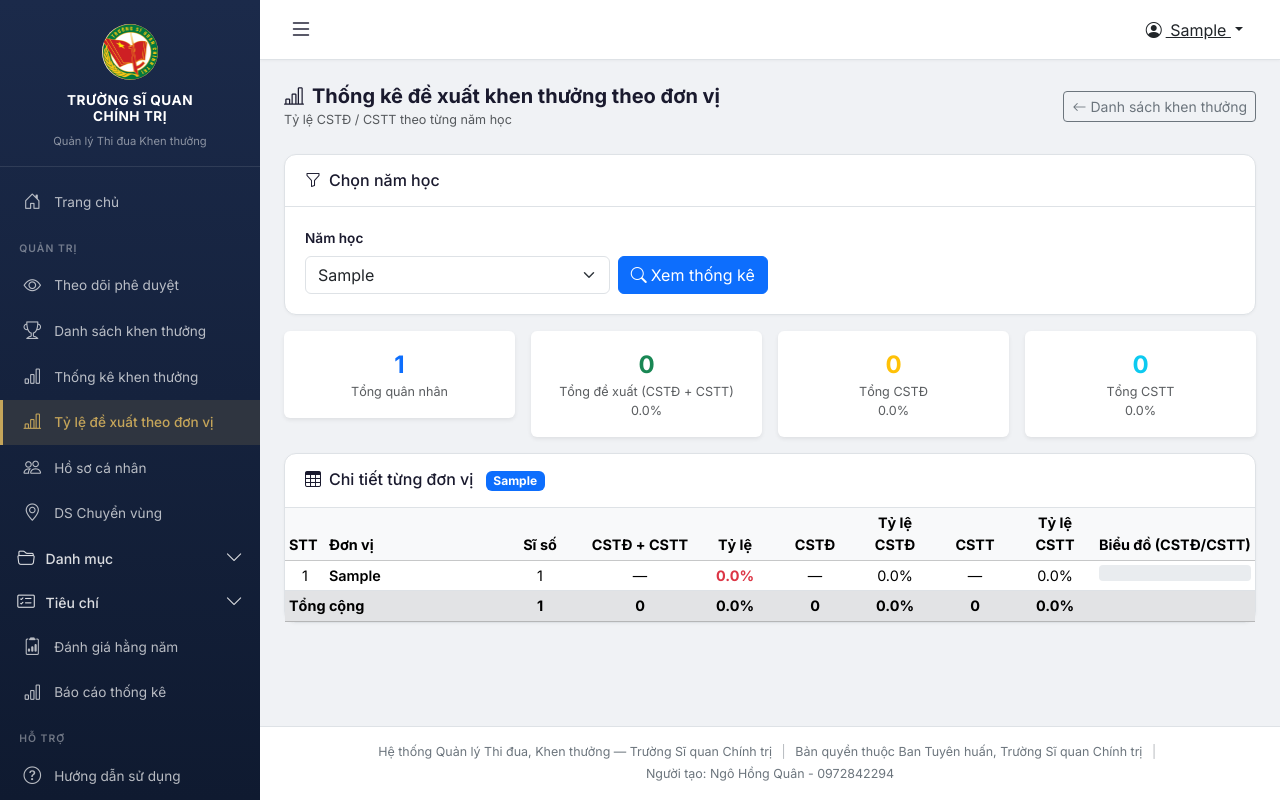
After one commit to DoanVan-arch/QL_THIDUAKHENTHUONG, a Flask app: page /admin/don-vi-stats in a window 1280 px wide. The commit adds this page. Run offline with Flask 3, Linux system fonts and the light colour scheme; a user stored in the database is signed in; tables that the repository leaves empty hold one stand-in row (values such as "Sample post"); some libraries are stand-ins or nearby versions.

Commit message:
modified:   app/__init__.py 	modified:   app/__pycache__/__init__.cpython-39.pyc 	modified:   app/routes/__pycache__/admin.cpython-39.pyc 	modified:   app/routes/admin.py 	new file:   app/templates/admin/don_vi_stats.html 	modified:   app/templates/admin/personnel_detail.html 	modified:   app/templates/admin/reward_list.html 	modified:   app/templates/base.html 	modified:   app/templates/personnel/detail.html

```diff
--- a/app/routes/admin.py
+++ b/app/routes/admin.py
@@ -1230,6 +1230,89 @@ def reward_stats():
                            searched=searched)
 
 
+@admin_bp.route('/don-vi-stats')
+@login_required
+@admin_or_reward_viewer_required
+def don_vi_stats():
+    """Thống kê tỷ lệ đề xuất khen thưởng của từng đơn vị theo năm học."""
+    # Năm học options
+    nam_hoc_list = [r[0] for r in db.session.query(DeXuat.nam_hoc).filter(
+        DeXuat.nam_hoc.isnot(None)
+    ).distinct().order_by(DeXuat.nam_hoc.desc()).all() if r[0]]
+
+    nam_hoc_filter = request.args.get('nam_hoc', '')
+    if not nam_hoc_filter and nam_hoc_list:
+        nam_hoc_filter = nam_hoc_list[0]
+
+    stats = []
+    if nam_hoc_filter:
+        don_vi_list = DonVi.query.filter_by(is_active=True).order_by(DonVi.thu_tu, DonVi.ten_don_vi).all()
+
+        # Pre-fetch DeXuatChiTiet for this nam_hoc (exclude NHAP drafts)
+        submitted_statuses = [
+            TrangThaiDeXuat.CHO_DUYET.value,
+            TrangThaiDeXuat.DANG_DUYET.value,
+            TrangThaiDeXuat.HOI_DONG.value,
+            TrangThaiDeXuat.PHE_DUYET_CUOI.value,
+        ]
+        # Also include approved/rejected to count all submitted
+        all_non_draft = submitted_statuses + [TrangThaiDeXuat.TU_CHOI.value]
+
+        from sqlalchemy import and_
+        rows = db.session.query(
+            DeXuatChiTiet.quan_nhan_id,
+            DeXuatChiTiet.loai_danh_hieu,
+            DeXuat.don_vi_id,
+        ).join(DeXuat, DeXuatChiTiet.de_xuat_id == DeXuat.id).filter(
+            DeXuat.nam_hoc == nam_hoc_filter,
+            DeXuat.trang_thai.in_(all_non_draft),
+            DeXuatChiTiet.quan_nhan_id.isnot(None),
+        ).all()
+
+        # Build per-donvi lookup: {dv_id: {qn_id: set(loai_danh_hieu)}}
+        from collections import defaultdict
+        dv_qn_map = defaultdict(lambda: defaultdict(set))
+        for qn_id, loai_dh, dv_id in rows:
+            if loai_dh:
+                dv_qn_map[dv_id][qn_id].add(loai_dh)
+
+        for dv in don_vi_list:
+            total_qn = dv.quan_nhans.count()
+            qn_map = dv_qn_map.get(dv.id, {})
+
+            # Count CSTD (Chiến sĩ thi đua) and CSTT (Chiến sĩ tiên tiến)
+            cstd_label = LoaiDanhHieu.CHIEN_SI_THI_DUA.value
+            cstt_label = LoaiDanhHieu.CHIEN_SI_TIEN_TIEN.value
+
+            # A person may be nominated for multiple danh hieu; count each separately
+            cstd_count = sum(1 for danh_hieus in qn_map.values() if cstd_label in danh_hieus)
+            cstt_count = sum(1 for danh_hieus in qn_map.values() if cstt_label in danh_hieus)
+            # Total unique nominated (either CSTD or CSTT)
+            total_nom = sum(1 for danh_hieus in qn_map.values()
+                            if cstd_label in danh_hieus or cstt_label in danh_hieus)
+
+            def pct(num, denom):
+                if not denom:
+                    return None
+                return round(num * 100 / denom, 1)
+
+            stats.append({
+                'don_vi': dv,
+                'total_qn': total_qn,
+                'total_nom': total_nom,
+                'cstd_count': cstd_count,
+                'cstt_count': cstt_count,
+                'total_pct': pct(total_nom, total_qn),
+                'cstd_pct': pct(cstd_count, total_qn),
+                'cstt_pct': pct(cstt_count, total_qn),
+            })
+
+    return render_template('admin/don_vi_stats.html',
+                           nam_hoc_list=nam_hoc_list,
+                           nam_hoc_filter=nam_hoc_filter,
+                           stats=stats)
+
+
 @admin_bp.route('/reward-list')
 @login_required
 @admin_or_reward_viewer_required
--- /dev/null
+++ b/app/templates/admin/don_vi_stats.html
@@ -0,0 +1,182 @@
+{% extends "base.html" %}
+{% block title %}Thống kê tỷ lệ đề xuất theo đơn vị{% endblock %}
+
+{% block content %}
+<div class="page-header">
+    <div>
+        <h4><i class="bi bi-bar-chart-line me-2"></i>Thống kê đề xuất khen thưởng theo đơn vị</h4>
+        <small class="text-muted">Tỷ lệ CSTĐ / CSTT theo từng năm học</small>
+    </div>
+    <a href="{{ url_for('admin.reward_list') }}" class="btn btn-outline-secondary btn-sm">
+        <i class="bi bi-arrow-left me-1"></i>Danh sách khen thưởng
+    </a>
+</div>
+
+<!-- Filter -->
+<div class="card-section mb-3">
+    <div class="card-header-custom">
+        <h6 class="mb-0"><i class="bi bi-funnel me-2"></i>Chọn năm học</h6>
+    </div>
+    <div class="card-body-custom">
+        <form method="GET" class="row g-2 align-items-end">
+            <div class="col-md-4">
+                <label class="form-label fw-semibold">Năm học</label>
+                <select class="form-select" name="nam_hoc">
+                    <option value="">-- Tất cả năm học --</option>
+                    {% for nh in nam_hoc_list %}
+                    <option value="{{ nh }}" {% if nam_hoc_filter == nh %}selected{% endif %}>{{ nh }}</option>
+                    {% endfor %}
+                </select>
+            </div>
+            <div class="col-auto">
+                <button type="submit" class="btn btn-primary">
+                    <i class="bi bi-search me-1"></i>Xem thống kê
+                </button>
+            </div>
+        </form>
+    </div>
+</div>
+
+{% if stats %}
+<!-- Summary totals -->
+{% set grand_qn = stats | sum(attribute='total_qn') %}
+{% set grand_nom = stats | sum(attribute='total_nom') %}
+{% set grand_cstd = stats | sum(attribute='cstd_count') %}
+{% set grand_cstt = stats | sum(attribute='cstt_count') %}
+<div class="row g-3 mb-3">
+    <div class="col-md-3">
+        <div class="card text-center border-0 shadow-sm">
+            <div class="card-body py-3">
+                <div class="fs-4 fw-bold text-primary">{{ grand_qn }}</div>
+                <div class="text-muted small">Tổng quân nhân</div>
+            </div>
+        </div>
+    </div>
+    <div class="col-md-3">
+        <div class="card text-center border-0 shadow-sm">
+            <div class="card-body py-3">
+                <div class="fs-4 fw-bold text-success">{{ grand_nom }}</div>
+                <div class="text-muted small">Tổng đề xuất (CSTĐ + CSTT)</div>
+                <div class="text-muted small">{{ '%.1f'|format(grand_nom * 100 / grand_qn) if grand_qn else '—' }}%</div>
+            </div>
+        </div>
+    </div>
+    <div class="col-md-3">
+        <div class="card text-center border-0 shadow-sm">
+            <div class="card-body py-3">
+                <div class="fs-4 fw-bold text-warning">{{ grand_cstd }}</div>
+                <div class="text-muted small">Tổng CSTĐ</div>
+                <div class="text-muted small">{{ '%.1f'|format(grand_cstd * 100 / grand_qn) if grand_qn else '—' }}%</div>
+            </div>
+        </div>
+    </div>
+    <div class="col-md-3">
+        <div class="card text-center border-0 shadow-sm">
+            <div class="card-body py-3">
+                <div class="fs-4 fw-bold text-info">{{ grand_cstt }}</div>
+                <div class="text-muted small">Tổng CSTT</div>
+                <div class="text-muted small">{{ '%.1f'|format(grand_cstt * 100 / grand_qn) if grand_qn else '—' }}%</div>
+            </div>
+        </div>
+    </div>
+</div>
+
+<!-- Per-unit table -->
+<div class="card-section">
+    <div class="card-header-custom d-flex justify-content-between align-items-center">
+        <h6 class="mb-0">
+            <i class="bi bi-table me-2"></i>Chi tiết từng đơn vị
+            {% if nam_hoc_filter %}<span class="badge bg-primary ms-2">{{ nam_hoc_filter }}</span>{% endif %}
+        </h6>
+    </div>
+    <div class="card-body-custom p-0">
+        <div class="table-responsive">
+            <table class="table table-hover table-sm mb-0">
+                <thead class="table-light">
+                    <tr>
+                        <th style="width:40px">STT</th>
+                        <th>Đơn vị</th>
+                        <th class="text-center" style="width:90px">Sĩ số</th>
+                        <th class="text-center" style="width:110px">CSTĐ + CSTT</th>
+                        <th class="text-center" style="width:80px">Tỷ lệ</th>
+                        <th class="text-center" style="width:80px">CSTĐ</th>
+                        <th class="text-center" style="width:80px">Tỷ lệ CSTĐ</th>
+                        <th class="text-center" style="width:80px">CSTT</th>
+                        <th class="text-center" style="width:80px">Tỷ lệ CSTT</th>
+                        <th style="width:160px">Biểu đồ (CSTĐ/CSTT)</th>
+                    </tr>
+                </thead>
+                <tbody>
+                    {% for row in stats %}
+                    <tr {% if not row.total_qn %}class="text-muted"{% endif %}>
+                        <td class="text-center">{{ loop.index }}</td>
+                        <td class="fw-semibold">{{ row.don_vi.ten_don_vi }}</td>
+                        <td class="text-center">{{ row.total_qn or '—' }}</td>
+                        <td class="text-center">
+                            {% if row.total_nom %}
+                            <span class="badge bg-success">{{ row.total_nom }}</span>
+                            {% else %}—{% endif %}
+                        </td>
+                        <td class="text-center fw-bold
+                            {% if row.total_pct is not none %}
+                                {% if row.total_pct >= 80 %}text-success
+                                {% elif row.total_pct >= 50 %}text-warning
+                                {% else %}text-danger{% endif %}
+                            {% endif %}">
+                            {{ ('%.1f%%'|format(row.total_pct)) if row.total_pct is not none else '—' }}
+                        </td>
+                        <td class="text-center">
+                            {% if row.cstd_count %}<span class="badge bg-warning text-dark">{{ row.cstd_count }}</span>
+                            {% else %}—{% endif %}
+                        </td>
+                        <td class="text-center">
+                            {{ ('%.1f%%'|format(row.cstd_pct)) if row.cstd_pct is not none else '—' }}
+                        </td>
+                        <td class="text-center">
+                            {% if row.cstt_count %}<span class="badge bg-info text-dark">{{ row.cstt_count }}</span>
+                            {% else %}—{% endif %}
+                        </td>
+                        <td class="text-center">
+                            {{ ('%.1f%%'|format(row.cstt_pct)) if row.cstt_pct is not none else '—' }}
+                        </td>
+                        <td>
+                            {% if row.total_qn %}
+                            {% set cstd_w = ((row.cstd_count / row.total_qn) * 100)|round(1) %}
+                            {% set cstt_w = ((row.cstt_count / row.total_qn) * 100)|round(1) %}
+                            <div class="d-flex" style="height:16px;border-radius:4px;overflow:hidden;background:#e9ecef">
+                                {% if cstd_w > 0 %}
+                                <div style="width:{{ cstd_w }}%;background:#ffc107" title="CSTĐ {{ cstd_w }}%"></div>
+                                {% endif %}
+                                {% if cstt_w > 0 %}
+                                <div style="width:{{ cstt_w }}%;background:#0dcaf0" title="CSTT {{ cstt_w }}%"></div>
+                                {% endif %}
+                            </div>
+                            {% endif %}
+                        </td>
+                    </tr>
+                    {% endfor %}
+                </tbody>
+                <tfoot class="table-secondary fw-bold">
+                    <tr>
+                        <td colspan="2">Tổng cộng</td>
+                        <td class="text-center">{{ grand_qn }}</td>
+                        <td class="text-center">{{ grand_nom }}</td>
+                        <td class="text-center">{{ '%.1f%%'|format(grand_nom * 100 / grand_qn) if grand_qn else '—' }}</td>
+                        <td class="text-center">{{ grand_cstd }}</td>
+                        <td class="text-center">{{ '%.1f%%'|format(grand_cstd * 100 / grand_qn) if grand_qn else '—' }}</td>
+                        <td class="text-center">{{ grand_cstt }}</td>
+                        <td class="text-center">{{ '%.1f%%'|format(grand_cstt * 100 / grand_qn) if grand_qn else '—' }}</td>
+                        <td></td>
+                    </tr>
+                </tfoot>
+            </table>
+        </div>
+    </div>
+</div>
+
+{% elif nam_hoc_filter %}
+<div class="alert alert-info">Không có dữ liệu đề xuất cho năm học <strong>{{ nam_hoc_filter }}</strong>.</div>
+{% else %}
+<div class="alert alert-secondary">Chọn năm học để xem thống kê.</div>
+{% endif %}
+{% endblock %}
--- a/app/templates/admin/personnel_detail.html
+++ b/app/templates/admin/personnel_detail.html
@@ -66,7 +66,7 @@
                     </div>
                     <div class="col-md-3">
                         <small class="text-muted">Nhập ngũ</small>
-                        <div>{{ qn.ngay_nhap_ngu if qn.ngay_nhap_ngu else '-' }}</div>
+                        <div>{{ qn.ngay_nhap_ngu|clean_nhap_ngu or '-' }}</div>
                     </div>
                     <div class="col-md-3">
                         <small class="text-muted">Học hàm</small>
--- a/app/templates/admin/reward_list.html
+++ b/app/templates/admin/reward_list.html
@@ -123,7 +123,7 @@
                             {% if qn %}
                             <div><strong>CCCD:</strong> {{ qn.can_cuoc_cong_dan or '-' }}</div>
                             <div><strong>Ngày sinh:</strong> {{ qn.ngay_sinh.strftime('%d/%m/%Y') if qn.ngay_sinh else '-' }}</div>
-                            <div><strong>Ngày nhập ngũ:</strong> {{ qn.ngay_nhap_ngu if qn.ngay_nhap_ngu else '-' }}</div>
+                            <div><strong>Ngày nhập ngũ:</strong> {{ qn.ngay_nhap_ngu|clean_nhap_ngu or '-' }}</div>
                             <div><strong>Cấp bậc:</strong> {{ qn.cap_bac or '-' }}</div>
                             <div><strong>Chức vụ:</strong> {{ qn.chuc_vu or '-' }}</div>
                             <div><strong>Đối tượng:</strong> {{ ct.doi_tuong or qn.doi_tuong or '-' }}</div>
--- a/app/templates/base.html
+++ b/app/templates/base.html
@@ -79,6 +79,9 @@
                 <a href="{{ url_for('admin.reward_stats') }}" class="sidebar-link {% if request.endpoint == 'admin.reward_stats' %}active{% endif %}">
                     <i class="bi bi-bar-chart"></i> <span>Thống kê khen thưởng</span>
                 </a>
+                <a href="{{ url_for('admin.don_vi_stats') }}" class="sidebar-link {% if request.endpoint == 'admin.don_vi_stats' %}active{% endif %}">
+                    <i class="bi bi-bar-chart-line"></i> <span>Tỷ lệ đề xuất theo đơn vị</span>
+                </a>
                 {% endif %}
                 {% endif %}
 
@@ -89,6 +92,9 @@
                 </a>
                 <a href="{{ url_for('admin.reward_stats') }}" class="sidebar-link {% if request.endpoint == 'admin.reward_stats' %}active{% endif %}">
                     <i class="bi bi-bar-chart"></i> <span>Thống kê khen thưởng</span>
+                </a>
+                <a href="{{ url_for('admin.don_vi_stats') }}" class="sidebar-link {% if request.endpoint == 'admin.don_vi_stats' %}active{% endif %}">
+                    <i class="bi bi-bar-chart-line"></i> <span>Tỷ lệ đề xuất theo đơn vị</span>
                 </a>
                 {% endif %}
 
@@ -102,6 +108,9 @@
                 </a>
                 <a href="{{ url_for('admin.reward_stats') }}" class="sidebar-link {% if request.endpoint == 'admin.reward_stats' %}active{% endif %}">
                     <i class="bi bi-bar-chart"></i> <span>Thống kê khen thưởng</span>
+                </a>
+                <a href="{{ url_for('admin.don_vi_stats') }}" class="sidebar-link {% if request.endpoint == 'admin.don_vi_stats' %}active{% endif %}">
+                    <i class="bi bi-bar-chart-line"></i> <span>Tỷ lệ đề xuất theo đơn vị</span>
                 </a>
                 <a href="{{ url_for('admin.all_personnel') }}" class="sidebar-link {% if request.endpoint in ['admin.all_personnel', 'admin.admin_personnel_detail', 'admin.admin_personnel_edit'] %}active{% endif %}">
                     <i class="bi bi-people"></i> <span>Hồ sơ cá nhân</span>
--- a/app/templates/personnel/detail.html
+++ b/app/templates/personnel/detail.html
@@ -81,7 +81,7 @@
                     </div>
                     <div class="col-md-3">
                         <small class="text-muted">Nhập ngũ</small>
-                        <div>{{ qn.ngay_nhap_ngu if qn.ngay_nhap_ngu else '-' }}</div>
+                        <div>{{ qn.ngay_nhap_ngu|clean_nhap_ngu or '-' }}</div>
                     </div>
                     <div class="col-md-3">
                         <small class="text-muted">Học hàm</small>
```
Also changed, not shown: app/__init__.py (+20 -0 lines).
